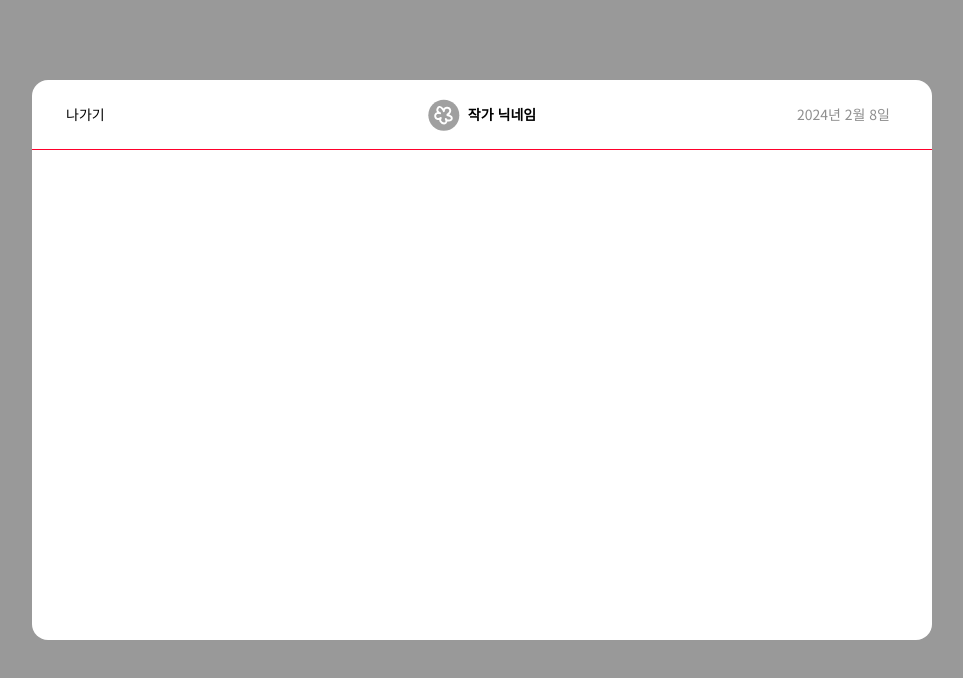
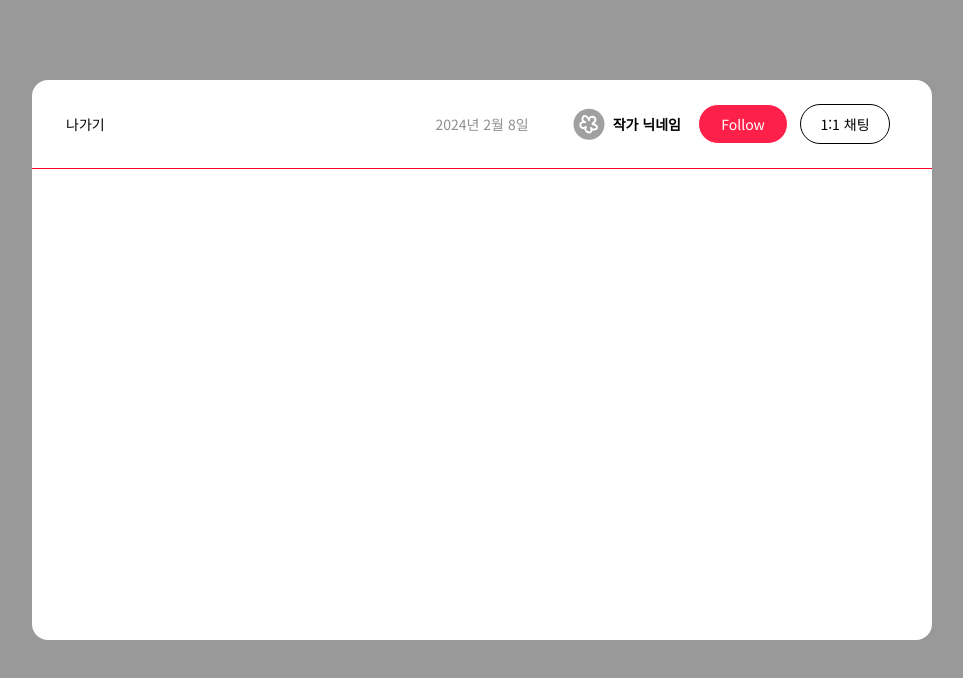
Before and after one commit to final-project-temporaryName/finalProject-FE, a Next.js app: page /flow/art in a window 1280 px wide. Shown: the top 678 px of the page, without its empty margins (158-1121 px from the left). Built offline with nearby package versions, Linux system fonts and the light colour scheme.

Commit message:
feat: 작품 상세 페이지 헤더 구현

```diff
--- a/src/app/(root-modal)/ArtModal/ArtModal.tsx
+++ b/src/app/(root-modal)/ArtModal/ArtModal.tsx
@@ -17,7 +17,7 @@ export default function ArtModal() {
 
   return (
     <Modal.Container onClickClose={onClickClose} classname="modalContainer">
-      <Modal.Header onClickClose={onClickClose} />
+      <Modal.ArtHeader onClickClose={onClickClose} />
       <Modal.Body classname="grid grid-cols-2 h-full"></Modal.Body>
     </Modal.Container>
   );
--- /dev/null
+++ b/src/app/(root-modal)/_components/ModalHeader/ArtModalHeader.tsx
@@ -0,0 +1,34 @@
+'use client';
+
+import { Button } from '@/components/Button';
+import { dateFormat } from '@/utils/date';
+import DefaultProfile from '../../../../../public/assets/icons/ProfileImg.svg';
+
+interface ModalHeaderProps {
+  onClickClose: () => void;
+}
+
+// TODO: 프로필 이미지 연결하기
+function ArtModalHeader({ onClickClose }: ModalHeaderProps) {
+  return (
+    <div className="relative flex justify-between border-b-1 border-solid border-primary-5 pb-24 pl-34 pr-42 pt-24 align-middle text-14">
+      <Button.Modal.Close onClickClose={onClickClose} />
+      <div className="absolute left-1/2 top-1/2 flex -translate-x-1/2 -translate-y-1/2 justify-between">
+        <div className="text-center text-[#8f8f8f]">{dateFormat()}</div>
+      </div>
+      {/*게시물 업로드 API 나오면 작가 닉네임과 프로필 이미지 붙여넣기 */}
+      <div className="flex items-center gap-12">
+        <div className="flex items-center gap-8 pr-5">
+          <DefaultProfile alt="프로필 이미지" width={32} height={32} />
+          <p className="text-14 font-semibold">작가 닉네임</p>
+        </div>
+        <button className="primary-button artModal-follow-button">Follow</button>
+        <Button destination="/chat" classname="primary-button artModal-chat-button">
+          1:1 채팅
+        </Button>
+      </div>
+    </div>
+  );
+}
+
+export default ArtModalHeader;
--- a/src/app/(root-modal)/_components/index.ts
+++ b/src/app/(root-modal)/_components/index.ts
@@ -1,6 +1,7 @@
 import ModalBody from './ModalBody/ModalBody';
 import { default as ModalContainer, default as ModalLayout } from './ModalContainer/ModalContainer';
 import ModalFormTemplate from './ModalForm/ModalLoginForm';
+import ArtModalHeader from './ModalHeader/ArtModalHeader';
 import ModalHeader from './ModalHeader/ModalHeader';
 import ModalTextInput from './ModalInput/ModalLoginInput';
 
@@ -11,6 +12,7 @@ const Modal = Object.assign(ModalLayout, {
     Login: ModalFormTemplate,
   },
   Header: ModalHeader,
+  ArtHeader: ArtModalHeader,
   Input: {
     Login: ModalTextInput,
   },
```
Also changed, not shown: src/styles/tailwind.css.
